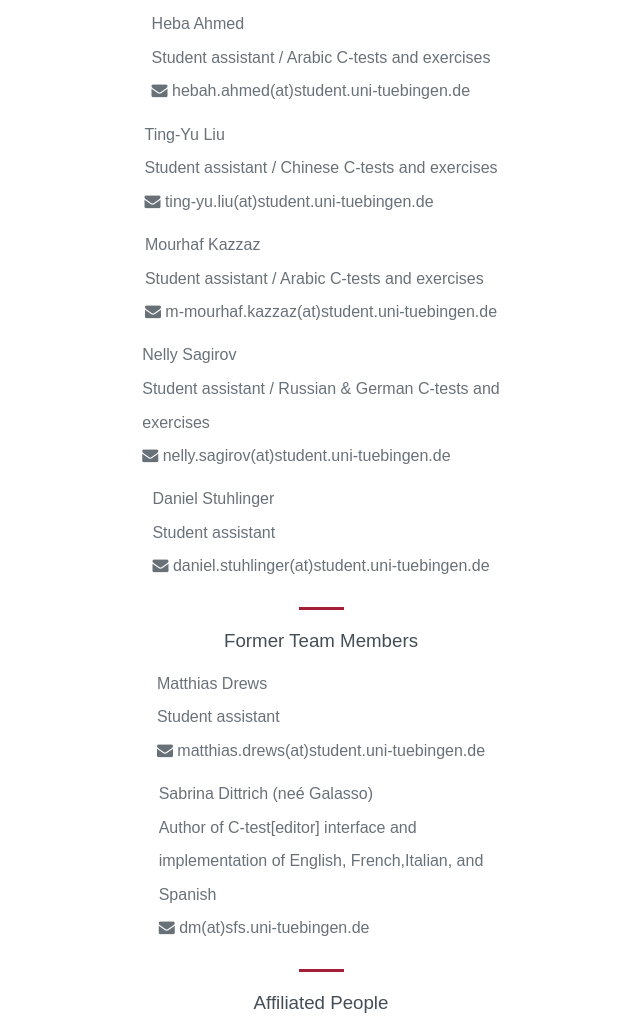
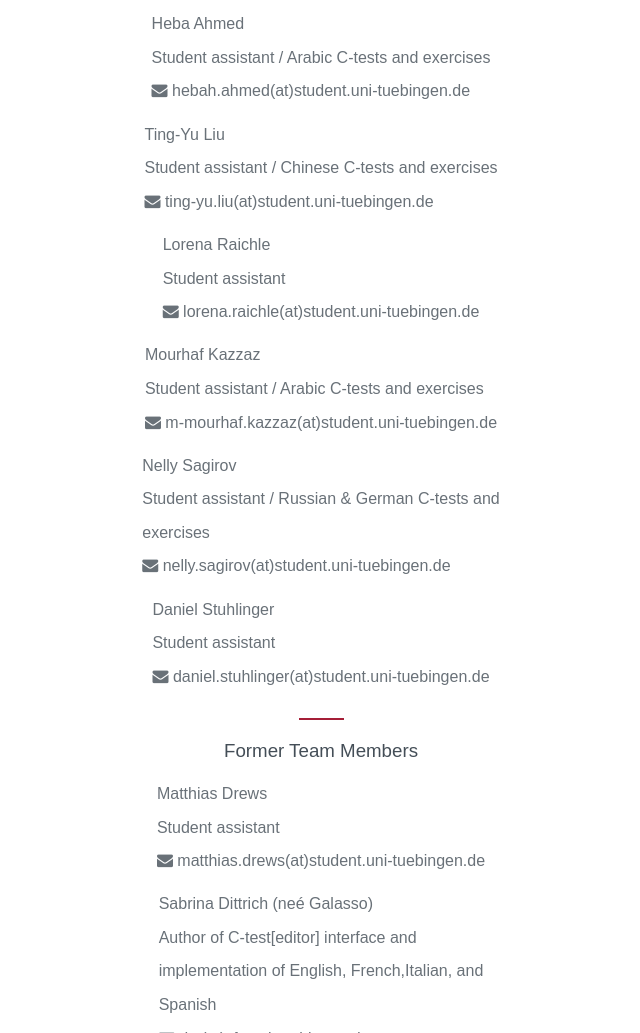
Before and after one commit to DLPTP/DLPTP.github.io, a plain HTML site: page index.html in a window 1280 px wide. Shown: the part 4489-5522 px from the top of the page, without its empty margins (319-959 px from the left). Drawn offline with Linux system fonts and the light colour scheme.

Commit message:
Update index.html
added Lorena

```diff
--- a/index.html
+++ b/index.html
@@ -403,6 +403,19 @@
 
         <div class="row center">
           <div class="person">
+            <p class="text">Lorena Raichle</p>
+            <p class="text info">
+              Student assistant
+            </p>
+            <p class="text address">
+              <i class="fa fa-envelope" aria-hidden="true"></i>
+              lorena.raichle(at)student.uni-tuebingen.de
+            </p>
+          </div>
+        </div>
+
+        <div class="row center">
+          <div class="person">
             <p class="text">Mourhaf Kazzaz</p>
             <p class="text info">
               Student assistant / Arabic C-tests and exercises
```
